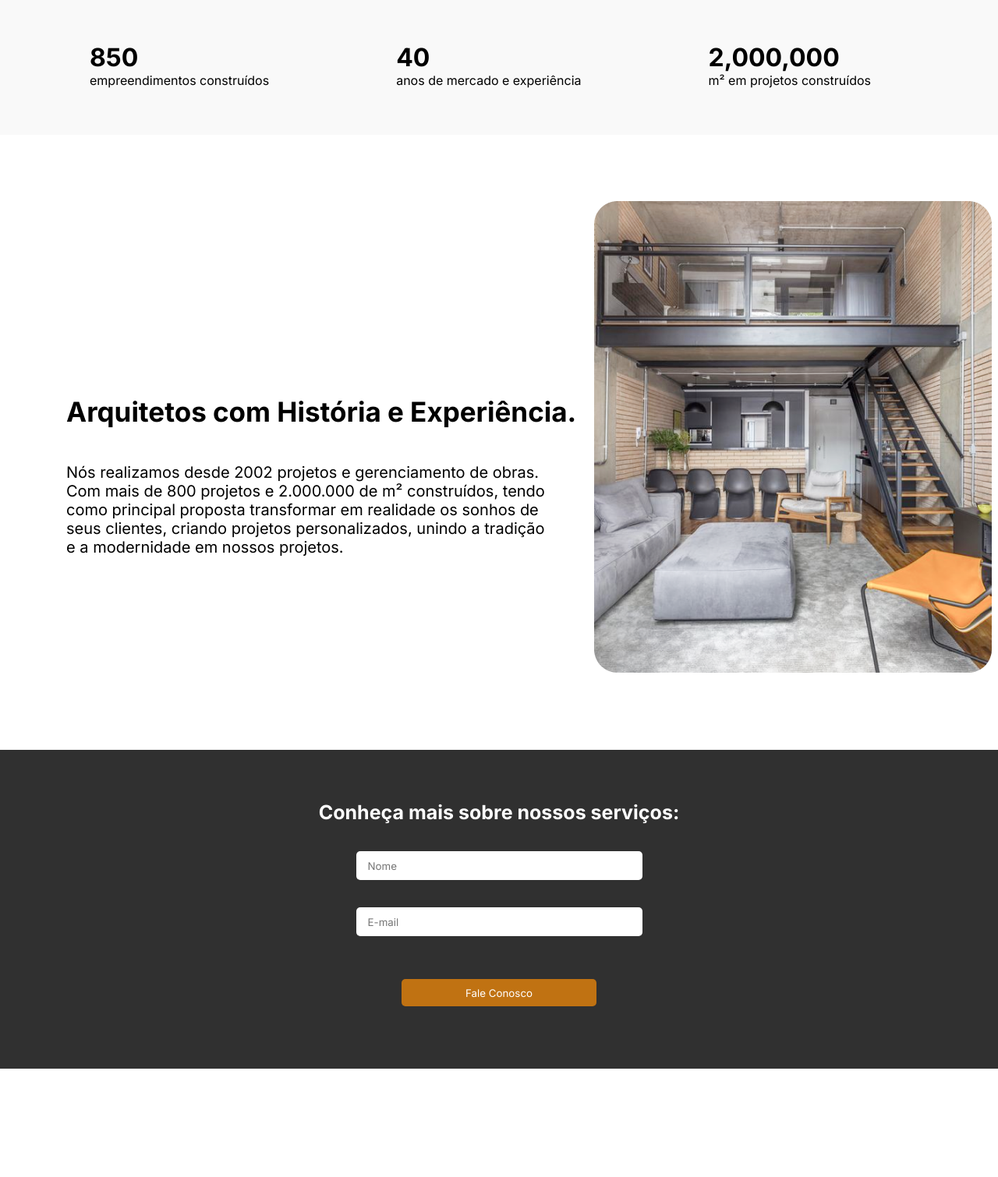
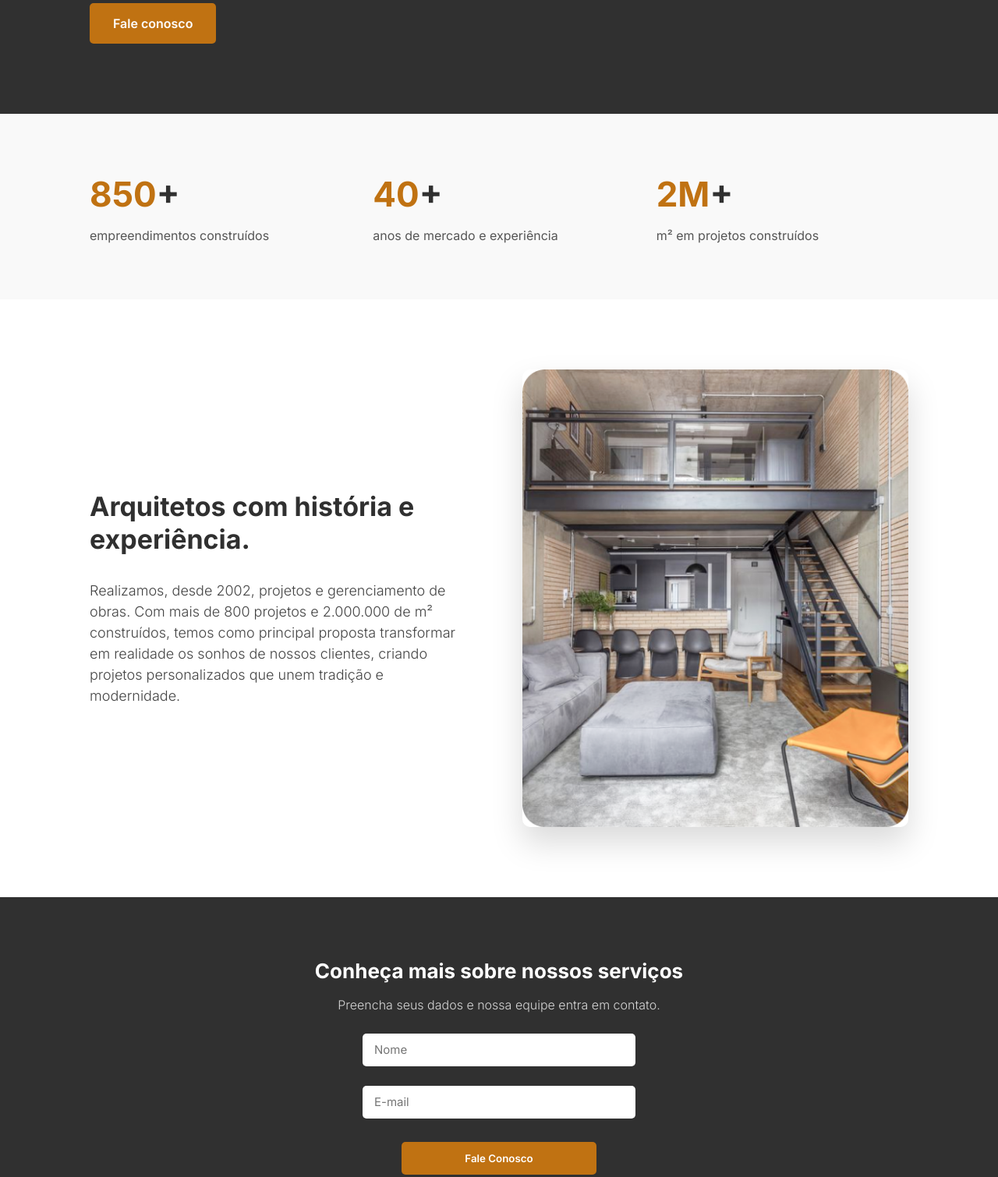
Before and after one commit to DiogoCasemiro1/RID99766_Desafio1, a plain HTML site: page DESAFIO1/index.html in a window 1280 px wide. Shown: the part 304-1814 px from the top of the page at 78% size. Before the commit the page ends 1675 px from the top, so only its background shows below. Drawn offline with Linux system fonts and the light colour scheme.

Commit message:
Refatora estrutura e layout do site

```diff
--- a/DESAFIO1/index.html
+++ b/DESAFIO1/index.html
@@ -1,72 +1,95 @@
 <!DOCTYPE html>
-<html lang="en">
+<html lang="pt-BR">
 <head>
     <meta charset="UTF-8">
     <meta name="viewport" content="width=device-width, initial-scale=1.0">
-    <title> Desafio 1 </title>
-    <style>
-        @import url('https://fonts.googleapis.com/css2?family=Inter:ital,opsz,wght@0,14..32,100..900;1,14..32,100..900&display=swap');
-    </style>
+    <title>Tradição em Projetos de Arquitetura</title>
+    <meta name="description" content="Arquitetura residencial e comercial com mais de 40 anos de experiência e 850 empreendimentos construídos.">
+    <link rel="preconnect" href="https://fonts.googleapis.com">
+    <link rel="preconnect" href="https://fonts.gstatic.com" crossorigin>
+    <link href="https://fonts.googleapis.com/css2?family=Inter:ital,opsz,wght@0,14..32,100..900;1,14..32,100..900&display=swap" rel="stylesheet">
     <link rel="stylesheet" href="style.css">
 </head>
 <body>
-    <!-- MENU SUPERIOR -->
-    <div id="menusuperior">
+
+    <!-- CABEÇALHO -->
+    <header id="menusuperior">
+        <div class="container">
+            <p class="logo">Estúdio&nbsp;Arq.</p>
             <h1 id="titulo-menusuperior">
                 Tradição em projetos de arquitetura
             </h1>
             <p id="txt-menusuperior">
                 Arquitetura residencial e comercial.
             </p>
+            <a href="#formulario" class="btn-hero">Fale conosco</a>
         </div>
+    </header>
 
     <!-- MENU INFORMACIONAL -->
-    <div id="menuinformacional">
-        <div id="txtinfo1">
-            <h1> 850 </h1>
-            <p> empreendimentos construídos </p>
+    <section id="menuinformacional" aria-label="Números da empresa">
+        <div class="container info-grid">
+            <div class="info-item">
+                <h2>850<span>+</span></h2>
+                <p>empreendimentos construídos</p>
             </div>
-        <div id="txtinfo2">
-            <h1> 40 </h1>
-            <p> anos de mercado e experiência  </p>
+            <div class="info-item">
+                <h2>40<span>+</span></h2>
+                <p>anos de mercado e experiência</p>
             </div>
-        <div id="txtinfo3">
-            <h1> 2,000,000 </h1>
-            <p> m² em projetos construídos </p>
+            <div class="info-item">
+                <h2>2M<span>+</span></h2>
+                <p>m² em projetos construídos</p>
             </div>
         </div>
+    </section>
 
     <!-- DESCRIÇÃO -->
-    <div id="descricao">
+    <section id="descricao">
+        <div class="container descricao-grid">
             <div id="txtdescritivo">
-            <h1 id="titulo-descricao">
-                Arquitetos com História e Experiência.
-            </h1>
+                <h2 id="titulo-descricao">
+                    Arquitetos com história e experiência.
+                </h2>
                 <p id="txt-descricao">
-                Nós realizamos desde 2002 projetos e gerenciamento de obras. <br>
-                Com mais de 800 projetos e 2.000.000 de m² construídos, tendo <br>
-                como principal proposta transformar em realidade os sonhos de <br>
-                seus clientes, criando projetos personalizados, unindo a tradição <br>
-                e a modernidade em nossos projetos.
+                    Realizamos, desde 2002, projetos e gerenciamento de obras.
+                    Com mais de 800 projetos e 2.000.000 de m² construídos, temos
+                    como principal proposta transformar em realidade os sonhos de
+                    nossos clientes, criando projetos personalizados que unem
+                    tradição e modernidade.
                 </p>
             </div>
             <div id="imagemexp">
-            <img src="imagens/casa.png" alt="">
+                <img src="imagens/casa.png" alt="Sala de estar ampla em loft duplex com escada metálica, mezanino envidraçado e acabamentos em madeira e concreto aparente" loading="lazy">
             </div>
         </div>
+    </section>
 
     <!-- FORMULÁRIO -->
-     <div id="formulario">
-        <h1 id="titulo-formulario">
-            Conheça mais sobre nossos serviços:
-        </h1>
+    <section id="formulario">
+        <div class="container">
+            <h2 id="titulo-formulario">
+                Conheça mais sobre nossos serviços
+            </h2>
+            <p id="subtexto-formulario">Preencha seus dados e nossa equipe entra em contato.</p>
             <form action="https://api.sheetmonkey.io/form/m6D3vaG5bCBLxPC8YZq1ph" method="post">
-            <input type="text" placeholder="Nome" name="Name" required> <br>
-            <input type="email" placeholder="E-mail" name="E-mail" requirede> <br>
+                <label class="sr-only" for="nome">Nome</label>
+                <input type="text" id="nome" placeholder="Nome" name="Name" required>
+
+                <label class="sr-only" for="email">E-mail</label>
+                <input type="email" id="email" placeholder="E-mail" name="E-mail" required>
+
                 <input type="hidden" name="Created" value="x-sheetmonkey-current-date-time" />
-            <button type="submit"> Fale Conosco </button>
+                <button type="submit">Fale Conosco</button>
             </form>
         </div>
+    </section>
+
+    <footer id="rodape">
+        <div class="container">
+            <p>&copy; <span id="ano"></span> Estúdio Arq. Todos os direitos reservados.</p>
+        </div>
+    </footer>
 
     <script src="index.js"></script>
 </body>
--- a/DESAFIO1/index.js
+++ b/DESAFIO1/index.js
@@ -0,0 +1,6 @@
+document.addEventListener("DOMContentLoaded", () => {
+    const anoEl = document.getElementById("ano");
+    if (anoEl) {
+        anoEl.textContent = new Date().getFullYear();
+    }
+});
--- a/DESAFIO1/style.css
+++ b/DESAFIO1/style.css
@@ -1,97 +1,257 @@
-* {
-    margin: 0px;
-    font-family: "inter";
+:root {
+    --cor-escura: #303030;
+    --cor-clara: #f9f9f9;
+    --cor-destaque: #C07212;
+    --cor-destaque-hover: #a2600f;
+    --cor-texto-claro: #ffffff;
+    --fonte: "Inter", sans-serif;
+    --container-max: 1140px;
 }
 
+* {
+    margin: 0;
+    padding: 0;
+    box-sizing: border-box;
+    font-family: var(--fonte);
+}
+
+html {
+    scroll-behavior: smooth;
+}
+
+body {
+    color: var(--cor-escura);
+    line-height: 1.5;
+}
+
+img {
+    max-width: 100%;
+    display: block;
+}
+
+.container {
+    max-width: var(--container-max);
+    margin: 0 auto;
+    padding: 0 45px;
+}
+
+.sr-only {
+    position: absolute;
+    width: 1px;
+    height: 1px;
+    overflow: hidden;
+    clip: rect(0 0 0 0);
+    white-space: nowrap;
+}
+
+a:focus-visible,
+input:focus-visible,
+button:focus-visible {
+    outline: 3px solid var(--cor-destaque);
+    outline-offset: 2px;
+}
+
+/* CABEÇALHO */
 #menusuperior {
-    background-color: #303030;
+    background-color: var(--cor-escura);
+    color: var(--cor-texto-claro);
+    padding: 45px 0 90px;
+}
+
+.logo {
+    font-weight: 700;
+    letter-spacing: 0.06em;
+    text-transform: uppercase;
+    font-size: 14px;
+    color: var(--cor-destaque);
+    margin-bottom: 55px;
 }
 
 #titulo-menusuperior {
-    color: white;
-    padding-top: 100px;
-    padding-left: 45px;
-    font-size: 40px;
+    font-size: 42px;
+    font-weight: 700;
+    line-height: 1.15;
+    max-width: 640px;
 }
 
 #txt-menusuperior {
-    color: white;
-    padding-left: 45px;
-    padding-top: 25px;
-    padding-bottom: 80px;
+    padding-top: 20px;
     font-size: 20px;
+    font-weight: 300;
+    opacity: 0.85;
 }
 
-#menuinformacional {
-    background-color: #f9f9f9;
-    display: grid;
-    grid-auto-flow: column;
-    columns: auto;
-    padding-top: 80px;
-    padding-bottom: 60px;
+.btn-hero {
+    display: inline-block;
+    margin-top: 40px;
+    padding: 14px 30px;
+    background-color: var(--cor-destaque);
+    color: var(--cor-texto-claro);
+    text-decoration: none;
+    border-radius: 5px;
+    font-weight: 600;
+    transition: transform 0.3s ease, box-shadow 0.3s ease, background-color 0.3s ease;
 }
 
-#txtinfo1 {
-    padding-left: 115px;
+.btn-hero:hover {
+    background-color: var(--cor-destaque-hover);
+    transform: translateY(-4px);
+    box-shadow: 0 12px 20px rgba(0, 0, 0, 0.25);
 }
 
-#descricao {
-    display: grid;
-    grid-auto-flow: column;
-    align-items: center;
-    padding-top: 85px;
+/* MENU INFORMACIONAL */
+#menuinformacional {
+    background-color: var(--cor-clara);
+    padding: 70px 0;
 }
 
-#txtdescritivo {
-    margin-left: 85px;
-    padding-right: 15px;
-    font-size: 20px;
+.info-grid {
+    display: grid;
+    grid-template-columns: repeat(3, 1fr);
+    gap: 40px;
+    text-align: left;
+}
+
+.info-item h2 {
+    font-size: 44px;
+    font-weight: 700;
+    color: var(--cor-destaque);
+}
+
+.info-item h2 span {
+    color: var(--cor-escura);
+}
+
+.info-item p {
+    margin-top: 8px;
+    font-size: 16px;
+    color: #555;
+}
+
+/* DESCRIÇÃO */
+#descricao {
+    padding: 90px 0;
+}
+
+.descricao-grid {
+    display: grid;
+    grid-template-columns: 1fr 1fr;
+    gap: 60px;
+    align-items: center;
 }
 
 #titulo-descricao {
-    margin-bottom: 45px;
-    font-size: 35px;
+    font-size: 34px;
+    font-weight: 700;
+    margin-bottom: 30px;
+    line-height: 1.25;
 }
 
-#imagemexp {
-    padding-bottom: 95px;
+#txt-descricao {
+    font-size: 18px;
+    font-weight: 300;
+    color: #444;
 }
 
-#formulario{
-    background-color: #303030;
+#imagemexp img {
+    border-radius: 10px;
+    box-shadow: 0 20px 40px rgba(0, 0, 0, 0.15);
+}
+
+/* FORMULÁRIO */
+#formulario {
+    background-color: var(--cor-escura);
+    color: var(--cor-texto-claro);
     text-align: center;
+    padding: 75px 0 90px;
 }
 
 #titulo-formulario {
-    font-size: 25px;
-    color: white;
-    padding-top: 65px;
+    font-size: 26px;
+    font-weight: 700;
+}
+
+#subtexto-formulario {
+    margin-top: 12px;
+    font-weight: 300;
+    opacity: 0.8;
+}
+
+form {
+    display: flex;
+    flex-direction: column;
+    align-items: center;
 }
 
 input {
-    margin-top: 35px;
-    width: 350px;
-    height: 35px;
-    background-color: white;
-    border: 0px;
+    margin-top: 25px;
+    width: 100%;
+    max-width: 350px;
+    height: 42px;
+    background-color: var(--cor-texto-claro);
+    border: 0;
     border-radius: 5px;
     padding-left: 15px;
+    font-size: 15px;
 }
 
 button {
-    width: 250px;
-    height: 35px;
-    margin-bottom: 80px;
-    margin-top: 55px;
-    background-color: #C07212;
-    color: white;
-    border: 0px;
+    width: 100%;
+    max-width: 250px;
+    height: 42px;
+    margin-top: 30px;
+    background-color: var(--cor-destaque);
+    color: var(--cor-texto-claro);
+    border: 0;
     border-radius: 5px;
+    font-weight: 600;
     cursor: pointer;
+    transition: transform 0.3s ease, box-shadow 0.3s ease, background-color 0.3s ease;
 }
 
 button:hover {
-    transform: translateY(-7px);
-    transition-duration: 0.4s;
-    box-shadow: 0px 15px 20px rgba(0, 0, 0, 0.29);
+    background-color: var(--cor-destaque-hover);
+    transform: translateY(-6px);
+    box-shadow: 0 15px 20px rgba(0, 0, 0, 0.29);
 }
+
+/* RODAPÉ */
+#rodape {
+    background-color: #202020;
+    color: rgba(255, 255, 255, 0.6);
+    text-align: center;
+    padding: 22px 0;
+    font-size: 14px;
+}
+
+/* RESPONSIVO */
+@media (max-width: 860px) {
+    .container {
+        padding: 0 28px;
+    }
+
+    #titulo-menusuperior {
+        font-size: 32px;
+    }
+
+    .descricao-grid {
+        grid-template-columns: 1fr;
+    }
+
+    #imagemexp {
+        order: -1;
+    }
+
+    .info-grid {
+        grid-template-columns: 1fr;
+        gap: 32px;
+        text-align: center;
+    }
+}
+
+@media (prefers-reduced-motion: reduce) {
+    * {
+        transition: none !important;
+        scroll-behavior: auto !important;
+    }
+}
```
Lines whose indentation alone changed are shown as unchanged.
